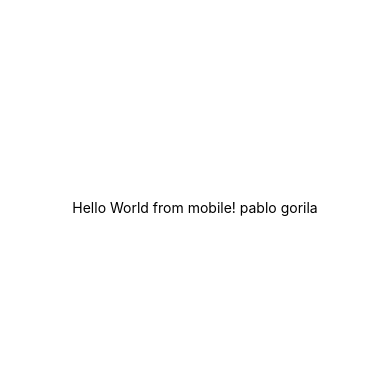
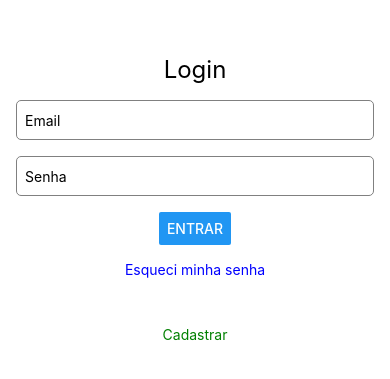
Before and after one commit to Estudo-dos-amigos/MobileEND, a React Native app in the folder SistemaGereneciamentoTasks/: screen / in a window 390 px wide. Shown: the part 215-594 px from the top of the page. Built offline with nearby package versions, Linux system fonts and the light colour scheme.

Commit message:
Tela inicial login
Tela inicial login

```diff
--- a/SistemaGereneciamentoTasks/App.js
+++ b/SistemaGereneciamentoTasks/App.js
@@ -1,20 +1,94 @@
-import { StatusBar } from 'expo-status-bar';
-import { StyleSheet, Text, View } from 'react-native';
+import React, { Component } from 'react';
+import { View, Text, TextInput, Button, TouchableOpacity, StyleSheet } from 'react-native';
 
-export default function App() {
-  return (
-    <View style={styles.container}>
-      <Text>Hello World from mobile! pablo gorila</Text>
-      <StatusBar style="auto" />
-    </View>
-  );
+class LoginScreen extends Component {
+  constructor(props) {
+    super(props);
+    this.state = {
+      username: '',
+      password: '',
+    };
+  }
+
+  handleLogin = () => {
+    // Lógica para autenticar o usuário
+    // Você pode implementar sua própria lógica de autenticação aqui
+    const { username, password } = this.state;
+    if (username === 'seu_usuario' && password === 'sua_senha') {
+      alert('Login bem-sucedido!');
+    } else {
+      alert('Login falhou. Verifique seu nome de usuário e senha.');
+    }
+  };
+
+  handleForgotPassword = () => {
+    // Lógica para recuperar a senha do usuário
+    // Implemente sua própria lógica de recuperação de senha aqui
+    alert('Esqueci minha senha!');
+  };
+
+  handleSignUp = () => {
+    // Navegue para a tela de registro ou execute a lógica de registro
+    // Implemente sua própria lógica de registro aqui
+    alert('Ir para a tela de registro');
+  };
+
+  render() {
+    return (
+      <View style={styles.container}>
+        <Text style={styles.title}>Login</Text>
+        <TextInput
+          style={styles.input}
+          placeholder="Email"
+          onChangeText={(text) => this.setState({ username: text })}
+        />
+        <TextInput
+          style={styles.input}
+          placeholder="Senha"
+          secureTextEntry={true}
+          onChangeText={(text) => this.setState({ password: text })}
+        />
+        <Button title="Entrar" onPress={this.handleLogin} />
+        <TouchableOpacity onPress={this.handleForgotPassword}>
+          <Text style={styles.forgotPassword}>Esqueci minha senha</Text>
+        </TouchableOpacity>
+        <TouchableOpacity onPress={this.handleSignUp}>
+          <Text style={styles.signUp}>Cadastrar</Text>
+        </TouchableOpacity>
+      </View>
+    );
+  }
 }
 
 const styles = StyleSheet.create({
   container: {
     flex: 1,
-    backgroundColor: '#fff',
+    justifyContent: 'center',
     alignItems: 'center',
-    justifyContent: 'center',
+    padding: 16,
+  },
+  title: {
+    fontSize: 24,
+    marginBottom: 16,
+  },
+  input: {
+    width: '100%',
+    height: 40,
+    borderColor: 'gray',
+    borderWidth: 1,
+    borderRadius: 5,
+    marginBottom: 16,
+    paddingLeft: 8,
+  },
+  forgotPassword: {
+    color: 'blue',
+    marginBottom: 16,
+    padding: 16,
+  },
+  signUp: {
+    color: 'green',
+    padding: 16,
   },
 });
+
+export default LoginScreen;
```
